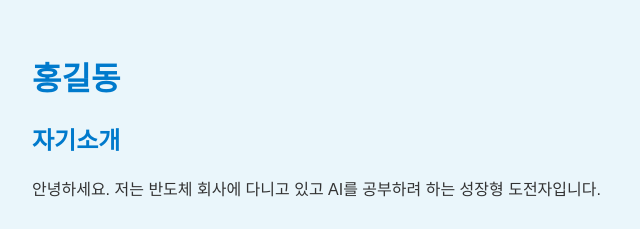
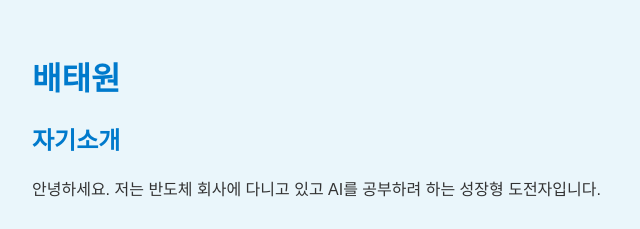
Before and after one commit to baetae1/baetae1.github.io, a plain HTML site: page index.html in a window 1280 px wide. Shown: the top 229 px of the page, 208-848 px from the left. Drawn offline with Linux system fonts and the light colour scheme; a web font is replaced by a local one.

Commit message:
Update index.html

```diff
--- a/index.html
+++ b/index.html
@@ -58,7 +58,7 @@
 </head>
 <body>
   <div class="container">
-    <h1>홍길동</h1>
+    <h1>배태원</h1>
     <div class="intro">
       <h2>자기소개</h2>
       <p>안녕하세요. 저는 반도체 회사에 다니고 있고 AI를 공부하려 하는 성장형 도전자입니다.</p>
```
